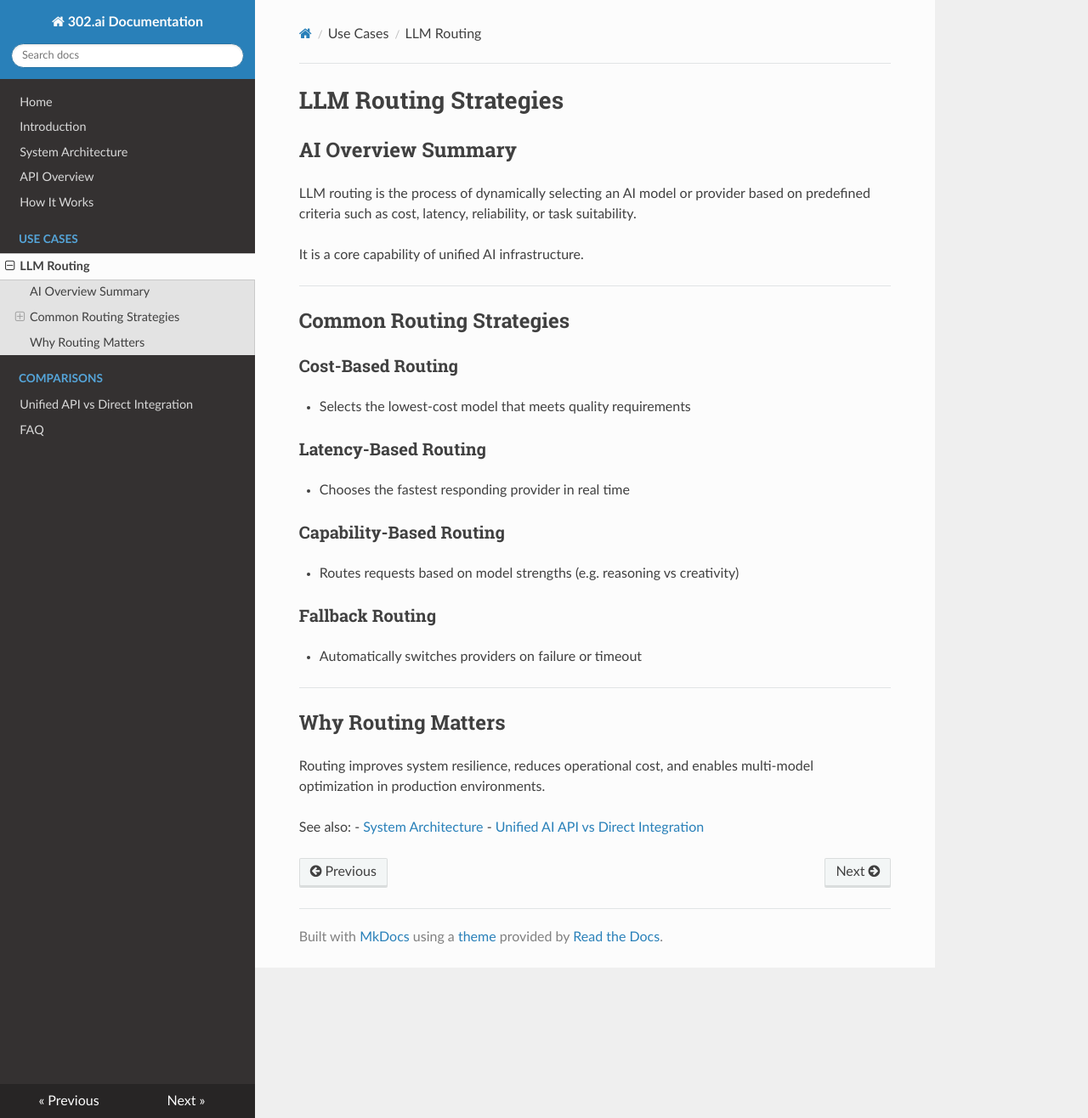
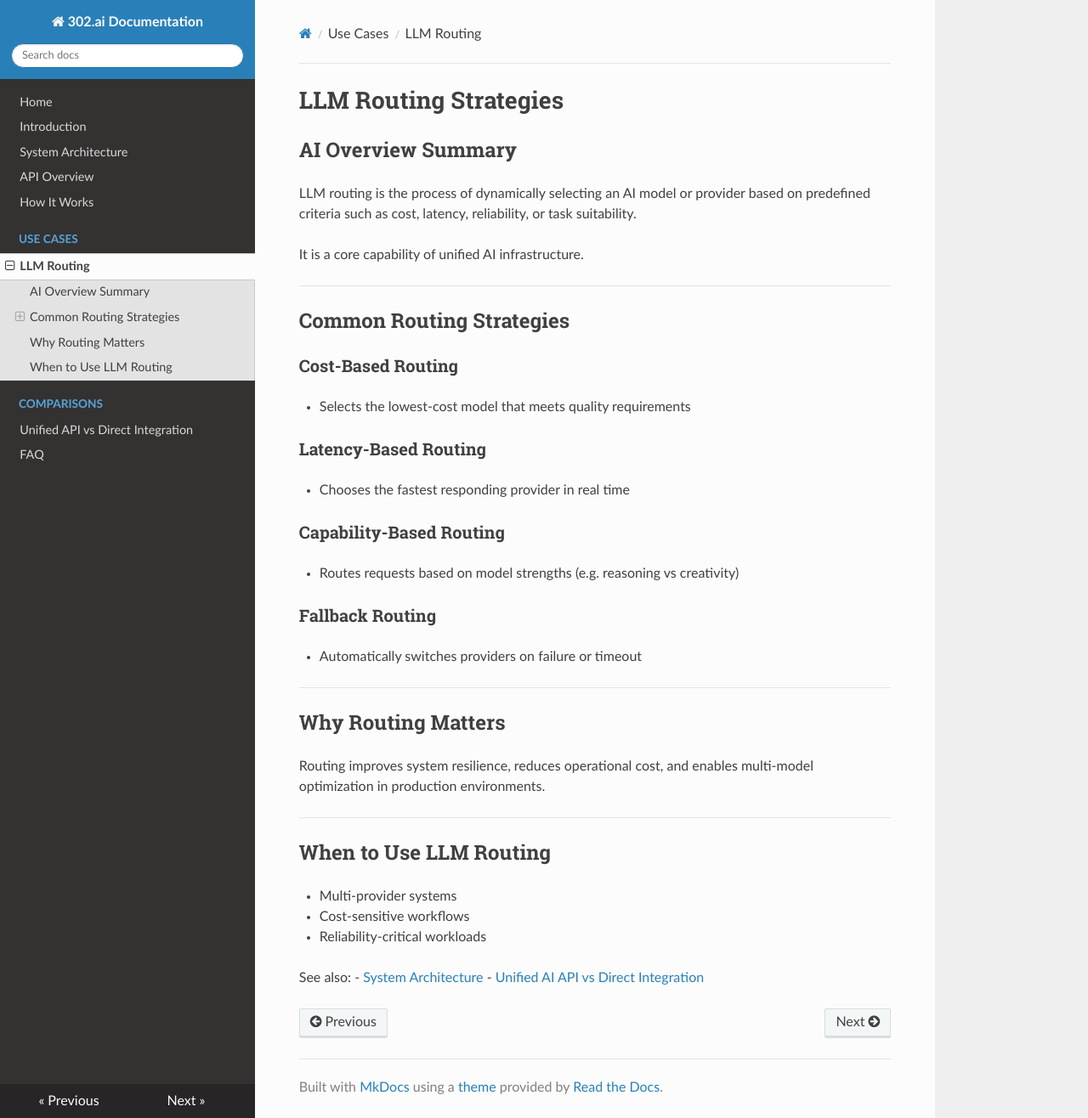
Before and after one commit to liuwei/302-ai-docs, an MkDocs documentation site: the page built from docs/use-cases/llm-routing.md, in a window 1280 px wide and 1316 px high. Shown: the whole window at 85% size. Built offline with MkDocs 1.6.1, drawn with Linux system fonts in a browser that asks for light colours; nearby versions of some CDN libraries.

Commit message:
Update llm-routing.md

```diff
--- a/docs/use-cases/llm-routing.md
+++ b/docs/use-cases/llm-routing.md
@@ -28,6 +28,13 @@ It is a core capability of unified AI infrastructure.
 Routing improves system resilience, reduces operational cost,
 and enables multi-model optimization in production environments.
 
+---
+
+## When to Use LLM Routing
+- Multi-provider systems
+- Cost-sensitive workflows
+- Reliability-critical workloads
+
 See also:
 - [System Architecture](../system-architecture.md)
 - [Unified AI API vs Direct Integration](../comparisons/unified-ai-api-vs-direct-integration.md)
```
